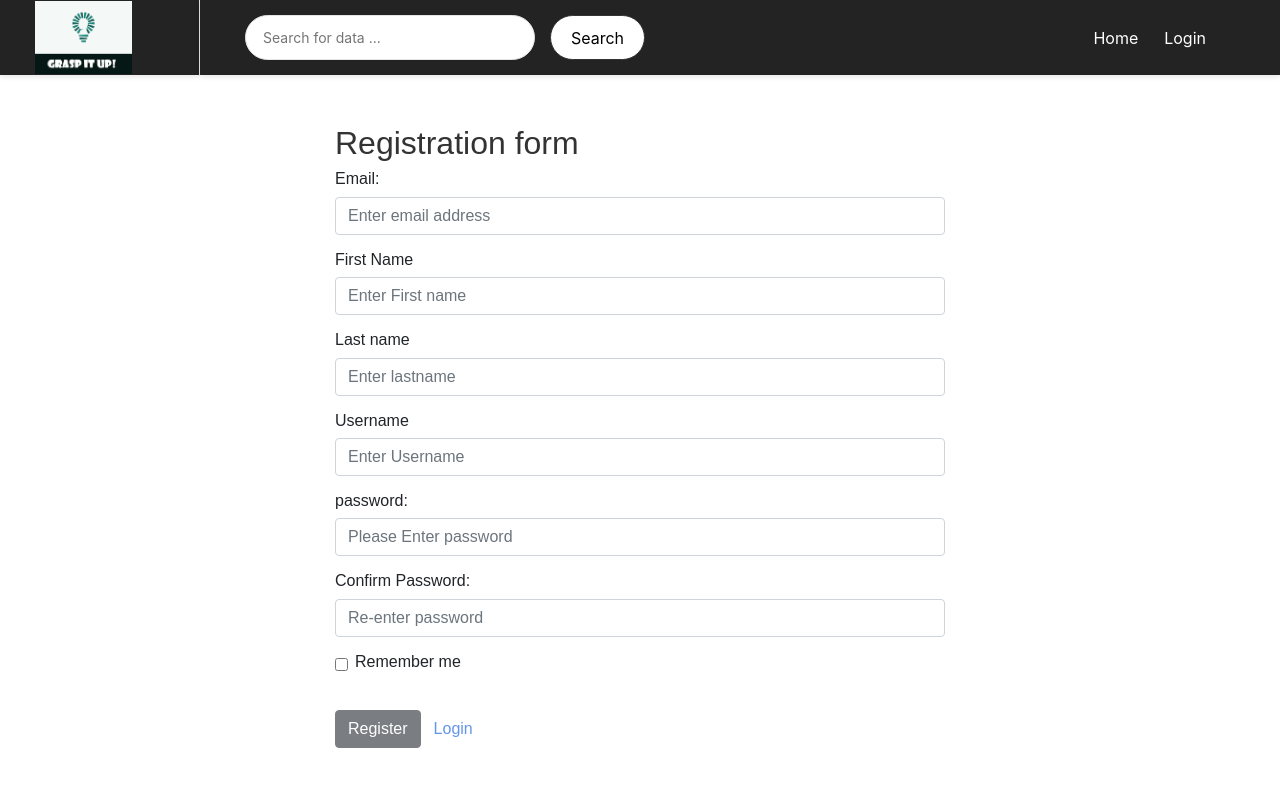
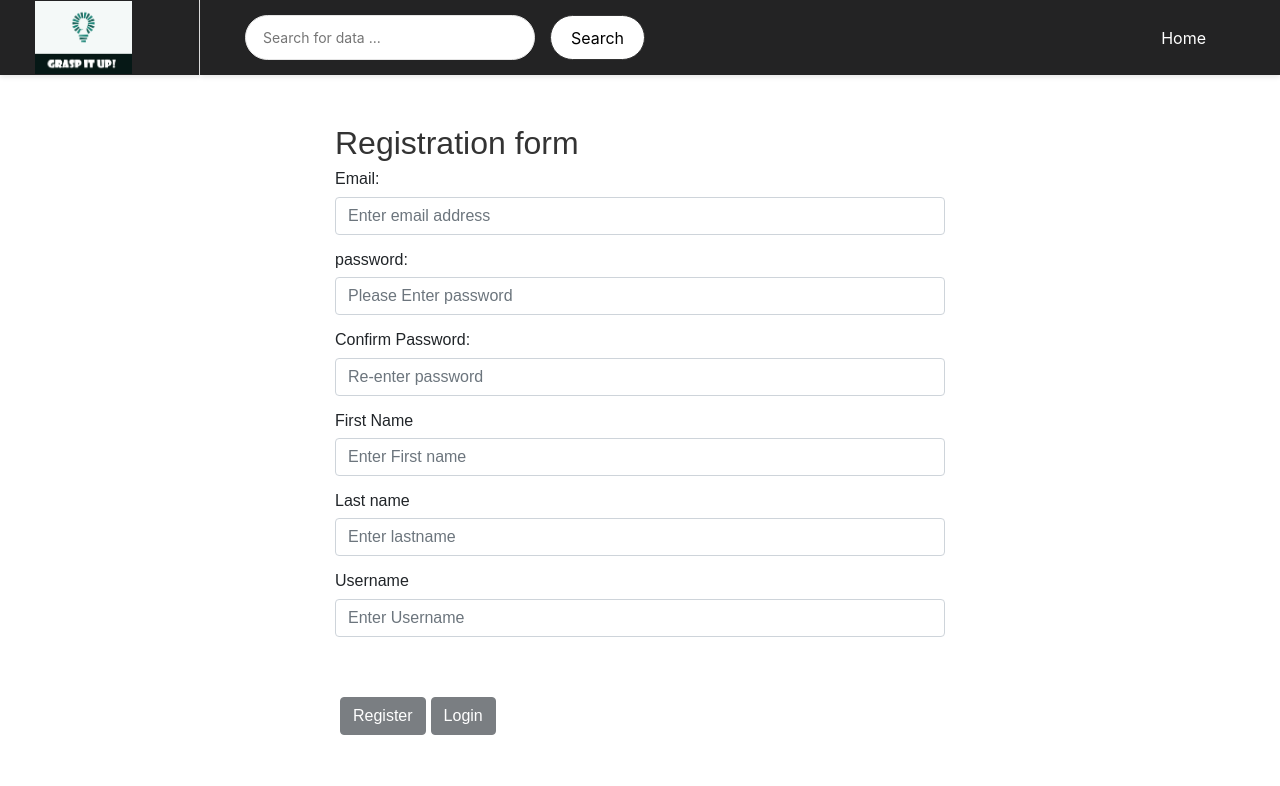
Before and after one commit to Apexa9/frontend, an Angular app: page /registration in a window 1280 px wide. Shown: the top 786 px of the page. Built offline with nearby package versions, Linux system fonts and the light colour scheme.

Commit message:
Update registration.component.html

```diff
--- a/src/app/registration/registration.component.html
+++ b/src/app/registration/registration.component.html
@@ -45,7 +45,7 @@
                   <ul class="nav navbar-nav" style="color:white ">
 
                     <li><a [routerLink]="['/']" class="btn btn-link" style="color:white ">Home</a></li>
-                    <li><a [routerLink]="['/login']" class="btn btn-link" style="color:white ">Login</a></li>
+                 <!--  <li><a [routerLink]="['/login']" class="btn btn-link" style="color:white ">Login</a></li>-->
                   </ul>
                 </nav>
                 <!--	<a href="shopping-detail.html">
@@ -83,6 +83,31 @@
 
       </div>
     </div>
+   <div class="form-group">
+          <label for="password">password:</label>
+          <input type="password" class="form-control" name="password" placeholder="Please Enter password" [(ngModel)]="user.password" required pattern="^(?=.*?[A-Z])(?=.*?[a-z])(?=.*?[0-9])(?=.*?[#?!@$%^&*-]).{8,}$"
+          #password="ngModel"
+          [class.is-invalid]="password.invalid && password.touched"
+          >
+          <!--<small class="text-danger" [class.d-none]="email.valid || email.untouched">Email is required</small>-->
+          <div *ngIf="password.errors && password.invalid && password.touched">
+            <small class="text-danger" *ngIf="password.errors.required ">password is required</small>
+            <small class="text-danger" *ngIf="password.errors.pattern">Password must include-1. At least one upper case English letter
+              <br>2.At least one lower case English letter
+              <br>3.At least one digit
+              <br>4.At least one special character
+              <br>5.Minimum eight in length</small>          </div>
+    </div>
+          <div class="form-group">
+            <label for="cpd">Confirm Password:</label>
+            <input type="password" class="form-control" name="cpassword" placeholder="Re-enter password" (ngModel)="user.password"  required #cpassword="ngModel"
+
+            [class.is-invalid]="cpassword.invalid && cpassword.touched"
+            > <div *ngIf="cpassword.errors && cpassword.invalid && cpassword.touched">
+              <small class="text-danger" *ngIf="cpassword.errors.required ">password confirmation is required</small></div>
+
+            <small class="text-danger" [class.d-none]="cpassword.value == password.value || cpassword.untouched">Password does not match</small>
+          </div>
     <div class="form-group">
       <label for="firstname">First Name</label>
       <input type="text" class="form-control" placeholder="Enter First name" name="firstname" required [(ngModel)]="user.first_name"
@@ -118,40 +143,15 @@
 
           </div>
         </div>
-        <div class="form-group">
-          <label for="password">password:</label>
-          <input type="password" class="form-control" name="password" placeholder="Please Enter password" [(ngModel)]="user.password" required pattern="^(?=.*?[A-Z])(?=.*?[a-z])(?=.*?[0-9])(?=.*?[#?!@$%^&*-]).{8,}$"
-          #password="ngModel"
-          [class.is-invalid]="password.invalid && password.touched"
-          >
-          <!--<small class="text-danger" [class.d-none]="email.valid || email.untouched">Email is required</small>-->
-          <div *ngIf="password.errors && password.invalid && password.touched">
-            <small class="text-danger" *ngIf="password.errors.required ">password is required</small>
-            <small class="text-danger" *ngIf="password.errors.pattern">Password must include-1. At least one upper case English letter
-              <br>2.At least one lower case English letter
-              <br>3.At least one digit
-              <br>4.At least one special character
-              <br>5.Minimum eight in length</small>          </div>
-    </div>
-          <div class="form-group">
-            <label for="cpd">Confirm Password:</label>
-            <input type="password" class="form-control" name="cpassword" placeholder="Re-enter password" (ngModel)="user.password"  required #cpassword="ngModel"
 
-            [class.is-invalid]="cpassword.invalid && cpassword.touched"
-            > <div *ngIf="cpassword.errors && cpassword.invalid && cpassword.touched">
-              <small class="text-danger" *ngIf="cpassword.errors.required ">password confirmation is required</small></div>
 
-            <small class="text-danger" [class.d-none]="cpassword.value == password.value || cpassword.untouched">Password does not match</small>
-          </div>
-          <div class="form-group form-check">
-            <input type="checkbox" class="form-check-input" id="exampleCheck1">
-            <label class="form-check-label" for="exampleCheck1">Remember me</label>
-          </div>
-          <small *ngIf="flag" class="text-decoration" style="flex-wrap: wrap; font-size: 15px;color: green;">{{msg}}</small>
-          <small *ngIf="!flag" class="text-decoration" style="flex-wrap: wrap; font-size: 20px;color:red;">{{msg}}</small>
+          <small *ngIf="flag" class="text-decoration" style="flex-wrap: wrap; font-size: 18px;color: green;">{{msg}}</small>
+          <small *ngIf="!flag" class="text-decoration" style="flex-wrap: wrap; font-size: 18px;color:red;">{{msg}}</small>
+        <br>
+          <br>
+        <button [disabled]="Registerform.form.invalid" type="submit" class="btn btn-dark btn-space" style="margin: 5px;">Register</button>
+          <button [disabled]="Registerform.form.invalid" [routerLink]="['/login']" class="btn btn-link btn-dark btn-space" style="color:white ">Login</button>
 
-          <br>
-          <button [disabled]="Registerform.form.invalid" type="submit" class="btn btn-dark">Register</button><a  [routerLink]="['/login']" class="btn btn-link" style="color:cornflowerblue ">Login</a>
 
 
 </form>
```
